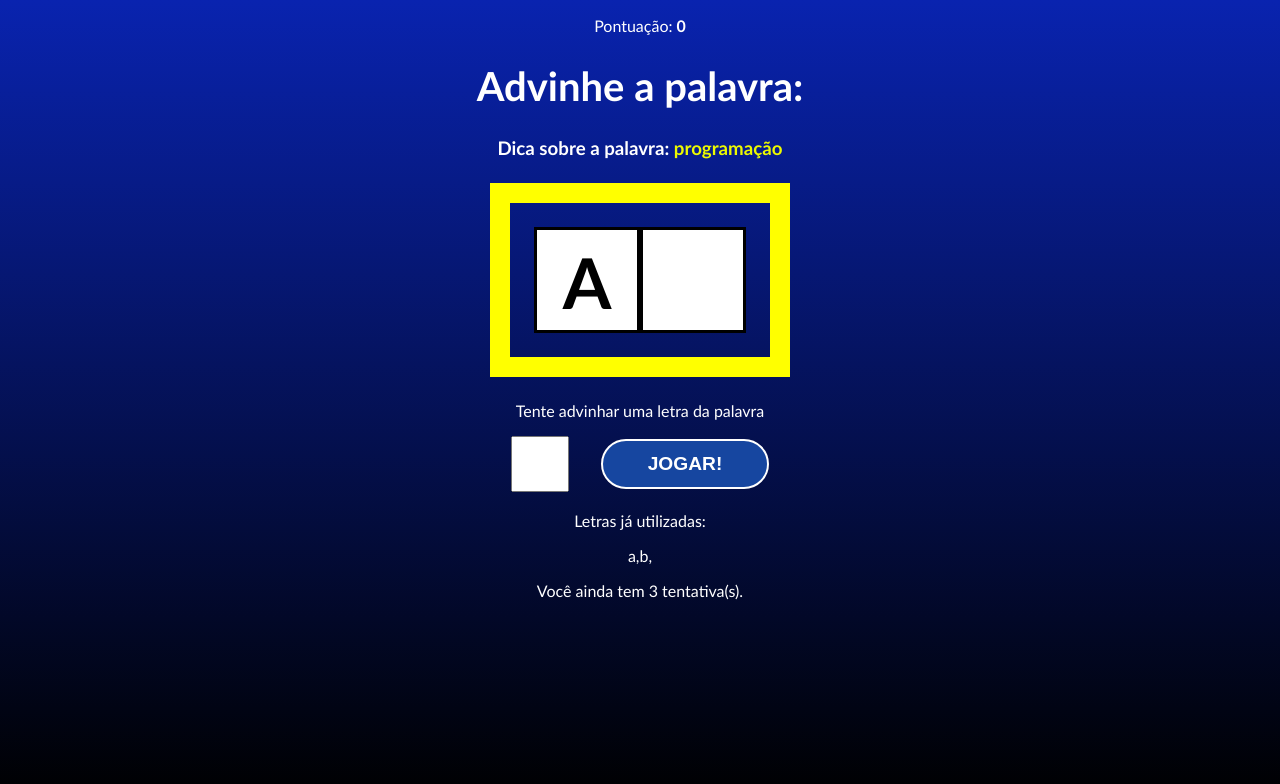
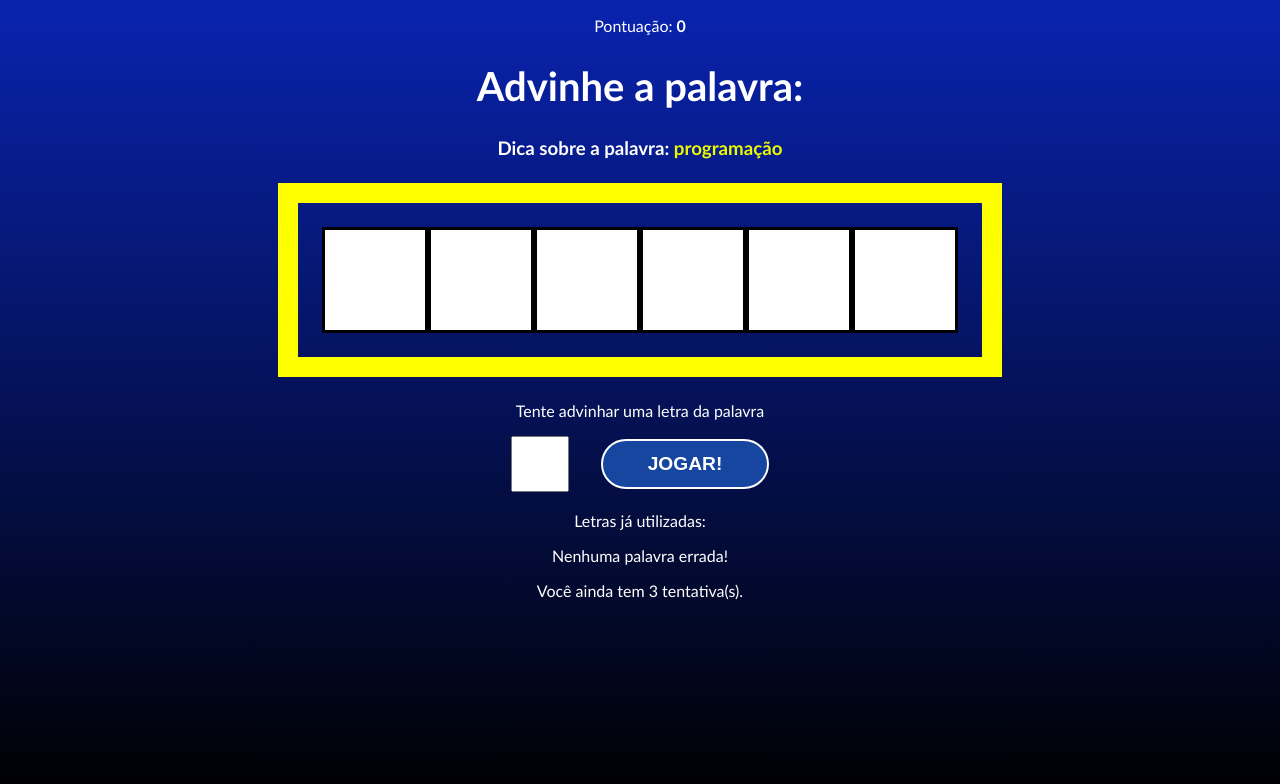
Before and after one commit to LGugs/secretword, a React (Create React App) app: page / in a window 1280 px wide. Both pictures are taken after a click on the button "COMEÇAR O JOGO". Shown: the top 784 px of the page. Built offline with nearby package versions, Linux system fonts and the light colour scheme.

Commit message:
consuming states ok

```diff
--- a/src/App.js
+++ b/src/App.js
@@ -33,6 +33,11 @@ function App() {
 
   const[letters, setLetters] = useState("");
 
+  const[guessedLetters, setGuessedLetters] = useState([]); // começa com array vazio
+
+  const[wrongLetters, setWrongLetters] = useState([]);
+
+  const [tryNum, setTryNum] = useState(3);
 
 
   // pick random words and categories
@@ -96,7 +101,16 @@ function App() {
     <div className="App">
     {/* É uma maneira de verificar uma variável e trocar a visualização dos componentes */}
       {gameStage === 'start' && <StartScreen start={startGame}/>} {/* Também posso fazer um if ternário, mas não é tão eficiente neste caso: {gameStage === 'start' ? (<StartScreen/>) : ''} */}
-      {gameStage === 'game' && <GameScreen check={checkLetter} score={score} categoryWord={category}/>}
+      {gameStage === 'game' &&
+      <GameScreen
+        check={checkLetter}
+        score={score}
+        categoryWord={category}
+        tryNum={tryNum}
+        letters={letters}
+        word={word}
+        guessedLetters={guessedLetters}
+        wrongLetters={wrongLetters}/>}
       {gameStage === 'end' && <EndScreen again={retry} bye={exit}/>}
     </div>
   );
--- a/src/components/GameScreen.js
+++ b/src/components/GameScreen.js
@@ -1,9 +1,7 @@
 import "./GameScreen.css"
 import {useState} from 'react';
 
-const GameScreen = ({ check, score, categoryWord }) => {
-
-  const [tryNum, setTryNum] = useState(3);
+const GameScreen = ({ check, score, categoryWord, tryNum, letters, word, guessedLetters, wrongLetters }) => {
 
   console.log(categoryWord);
 
@@ -16,8 +14,15 @@ const GameScreen = ({ check, score, categoryWord }) => {
         </h3>
 
         <div className="wordContainer">
-          <span className="letter">A</span>
-          <span className="blankSquare"></span>
+          {letters.map((letter,i) => (
+            // aqui abaixo pegamos o array de letras e comparamos se cada elemento existe no array de tentativas,
+            // se tiver ele exibe, senão ele exibe uma caixa vazia
+            guessedLetters.includes(letter) ? (
+              <span key={i} className="letter">{letter}</span>
+            ) : (
+              <span key={i} className="blankSquare"></span>
+            )
+          ))}
         </div>
 
         <div className="letterContainer">
@@ -30,8 +35,11 @@ const GameScreen = ({ check, score, categoryWord }) => {
 
         <div className="wrongLettersContainer">
           <p>Letras já utilizadas:</p>
-          <span>a,</span>
-          <span>b,</span>
+          {(wrongLetters.length === 0) ?
+            <span>Nenhuma palavra errada!</span> :
+            wrongLetters.map((wrongLetter, index) => (
+            <span key={index}>{wrongLetter}</span>
+          ))}
         </div>
 
         <p>Você ainda tem {tryNum} tentativa(s).</p>
```
